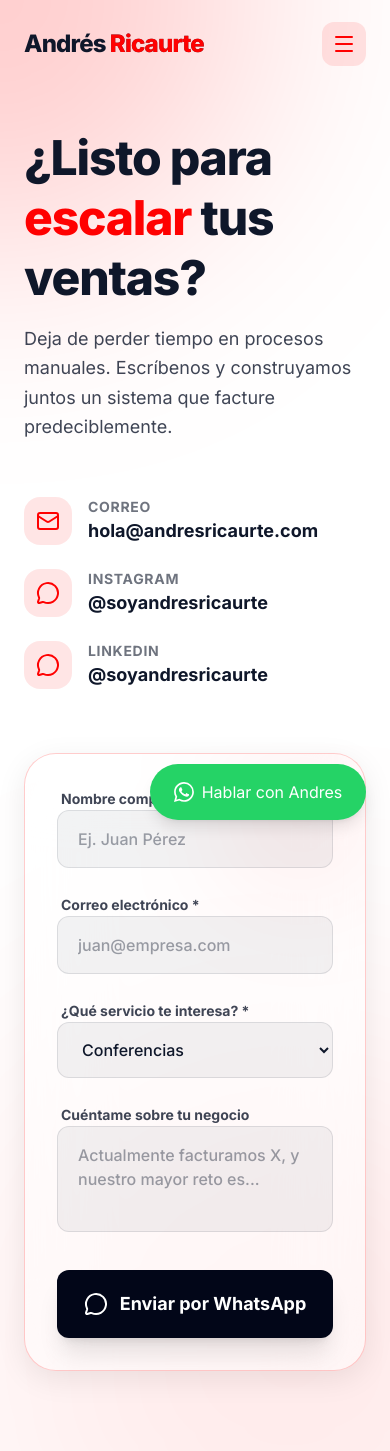
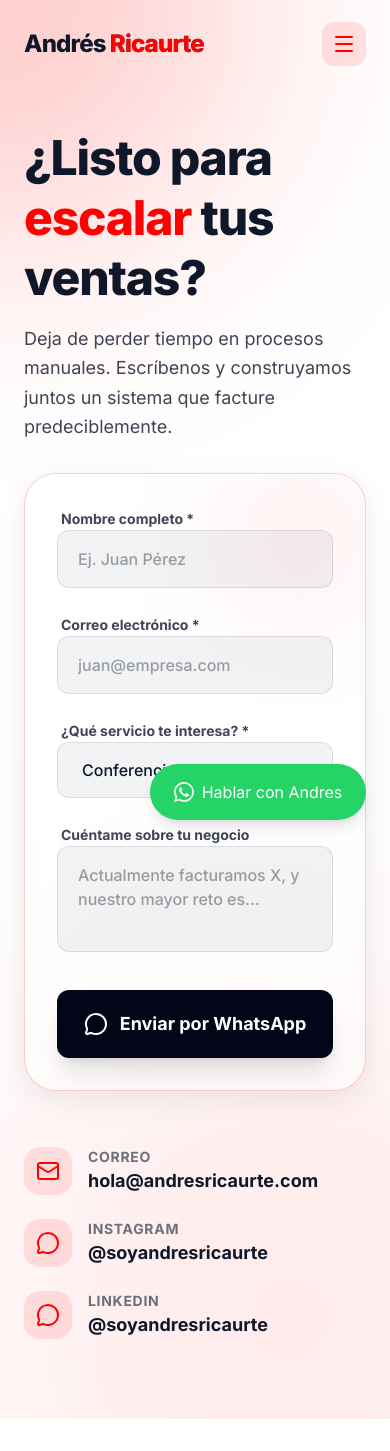
Before and after one commit to iamhosto10/andres-ricaurte, a Next.js app: page /contacto in a window 390 px wide. After the commit the page ends 1419 px from the top, so only its background shows below. Built offline with nearby package versions, Linux system fonts and the light colour scheme.

Commit message:
fix contact

```diff
--- a/src/app/(layout)/contacto/page.tsx
+++ b/src/app/(layout)/contacto/page.tsx
@@ -63,7 +63,7 @@ export default function ContactPage() {
             variants={containerVariants}
             initial="hidden"
             animate="show"
-            className="space-y-8"
+            className="space-y-8 "
           >
             <motion.div variants={itemVariants} className="space-y-4">
               <h1 className="text-5xl md:text-6xl font-extrabold tracking-tight text-on-surface leading-tight">
@@ -74,8 +74,118 @@ export default function ContactPage() {
                 Deja de perder tiempo en procesos manuales. Escríbenos y
                 construyamos juntos un sistema que facture predeciblemente.
               </p>
+            </motion.div>{" "}
+            <motion.div
+              initial={{ opacity: 0, x: 40 }}
+              animate={{ opacity: 1, x: 0 }}
+              transition={{ duration: 0.8, delay: 0.2, ease: "easeOut" }}
+              className=" block lg:hidden"
+            >
+              <form
+                onSubmit={handleSubmit}
+                className="bg-surface/50 backdrop-blur-2xl border border-primary/20 p-8 sm:p-10 rounded-[2rem] shadow-[0_8px_30px_rgb(0,0,0,0.08)] flex flex-col gap-6 relative overflow-hidden group"
+              >
+                {/* Brillo sutil dentro de la tarjeta */}
+                <div className="absolute top-0 right-0 w-32 h-32 bg-primary/10 rounded-full blur-3xl group-hover:bg-primary/20 transition-colors duration-500" />
+
+                <div className="space-y-1 relative z-10">
+                  <label
+                    htmlFor="name"
+                    className="text-sm font-bold text-on-surface/80 pl-1"
+                  >
+                    Nombre completo *
+                  </label>
+                  <input
+                    required
+                    type="text"
+                    id="name"
+                    name="name"
+                    value={formData.name}
+                    onChange={handleChange}
+                    placeholder="Ej. Juan Pérez"
+                    className="w-full px-5 py-4 rounded-xl bg-on-surface/5 border border-on-surface/10 focus:border-primary/50 focus:bg-surface focus:ring-4 focus:ring-primary/10 transition-all outline-none text-on-surface placeholder:text-on-surface/40 font-medium"
+                  />
+                </div>
+
+                <div className="space-y-1 relative z-10">
+                  <label
+                    htmlFor="email"
+                    className="text-sm font-bold text-on-surface/80 pl-1"
+                  >
+                    Correo electrónico *
+                  </label>
+                  <input
+                    required
+                    type="email"
+                    id="email"
+                    name="email"
+                    value={formData.email}
+                    onChange={handleChange}
+                    placeholder="juan@empresa.com"
+                    className="w-full px-5 py-4 rounded-xl bg-on-surface/5 border border-on-surface/10 focus:border-primary/50 focus:bg-surface focus:ring-4 focus:ring-primary/10 transition-all outline-none text-on-surface placeholder:text-on-surface/40 font-medium"
+                  />
+                </div>
+
+                <div className="space-y-1 relative z-10">
+                  <label
+                    htmlFor="service"
+                    className="text-sm font-bold text-on-surface/80 pl-1"
+                  >
+                    ¿Qué servicio te interesa? *
+                  </label>
+                  <select
+                    id="service"
+                    name="service"
+                    value={formData.service}
+                    onChange={handleChange}
+                    className="w-full px-5 py-4 rounded-xl bg-on-surface/5 border border-on-surface/10 focus:border-primary/50 focus:bg-surface focus:ring-4 focus:ring-primary/10 transition-all outline-none text-on-surface font-medium cursor-pointer"
+                  >
+                    <option value="Conferencias/Charlas">Conferencias</option>
+                    <option value="Sistema de Ventas con IA">
+                      Sistema de Ventas con IA
+                    </option>
+                    <option value="Consultoría Estratégica 1:1">
+                      Consultoría Estratégica 1:1
+                    </option>
+                    <option value="Reputación Digital (SEO & IA)">
+                      Reputación Digital (SEO & IA)
+                    </option>
+                    <option value="WhatsApp Marketing">
+                      WhatsApp Marketing
+                    </option>
+                    <option value="Gestión de Redes Sociales & Ads">
+                      Gestión de Redes Sociales & Ads
+                    </option>
+                  </select>
+                </div>
+
+                <div className="space-y-1 relative z-10">
+                  <label
+                    htmlFor="message"
+                    className="text-sm font-bold text-on-surface/80 pl-1"
+                  >
+                    Cuéntame sobre tu negocio
+                  </label>
+                  <textarea
+                    id="message"
+                    name="message"
+                    rows={3}
+                    value={formData.message}
+                    onChange={handleChange}
+                    placeholder="Actualmente facturamos X, y nuestro mayor reto es..."
+                    className="w-full px-5 py-4 rounded-xl bg-on-surface/5 border border-on-surface/10 focus:border-primary/50 focus:bg-surface focus:ring-4 focus:ring-primary/10 transition-all outline-none text-on-surface placeholder:text-on-surface/40 font-medium resize-none"
+                  />
+                </div>
+
+                <button
+                  type="submit"
+                  className="relative z-10 mt-2 flex items-center justify-center gap-3 w-full bg-inverse-surface text-surface py-5 rounded-xl font-bold text-lg hover:scale-[1.02] active:scale-95 transition-all shadow-xl hover:shadow-primary/20 cursor-pointer"
+                >
+                  <MessageCircle className="w-6 h-6" />
+                  Enviar por WhatsApp
+                </button>
+              </form>
             </motion.div>
-
             <motion.div variants={itemVariants} className="space-y-6 pt-6">
               <Link
                 href="mailto:hola@andresricaurte.com?subject=Hola%20Andres&body=Hola%20Andres,%20quiero%20hablar%20contigo."
@@ -148,6 +258,7 @@ export default function ContactPage() {
             initial={{ opacity: 0, x: 40 }}
             animate={{ opacity: 1, x: 0 }}
             transition={{ duration: 0.8, delay: 0.2, ease: "easeOut" }}
+            className=" lg:block hidden"
           >
             <form
               onSubmit={handleSubmit}
```
